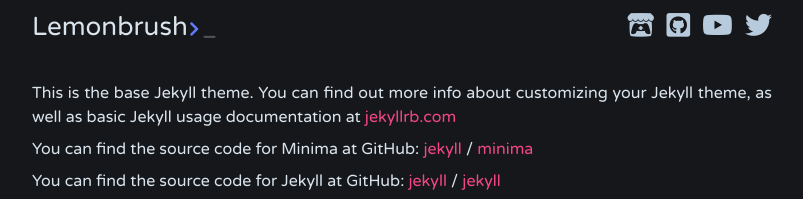
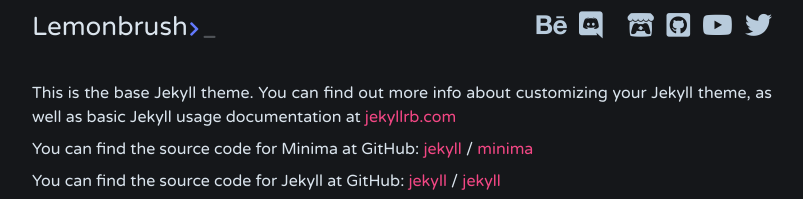
Before and after one commit to Lemonbrush/Lemonbrush.github.io, a Jekyll site: the page built from about.markdown, in a window 1280 px wide. Shown: the top 199 px of the page, without its empty margins (238-1041 px from the left). Built offline with Jekyll 4.4.1, drawn with Linux system fonts in a browser that asks for light colours; nearby versions of some CDN libraries.

Commit message:
add more social links

```diff
--- a/_config.yml
+++ b/_config.yml
@@ -25,12 +25,21 @@
   # generate social links in footer
   # supported colors: green, red, orange, blue, cyan, pink, teal, yellow, indigo, purple
   social_links:
+    - url: https://www.behance.net/lemonbrush?locale=it_IT
+      icon: behance
+      color: blue
+    - url: https://discord.gg/Z4hPB8Bx
+      icon: discord
+      color: purple
+    - url: mailto:aa_rubtsov@mail.ru
+      icon: mail
+      color: green
     - url: https://lemonbrush.itch.io
       icon: itch-io
       color: red
     - url: https://github.com/Lemonbrush
       icon: github-square
-      color: purple
+      color: orange
     - url: https://www.youtube.com/channel/UCtzr1r4OS5p6ZvT2R3umd3Q
       icon: youtube
       color: red
```
